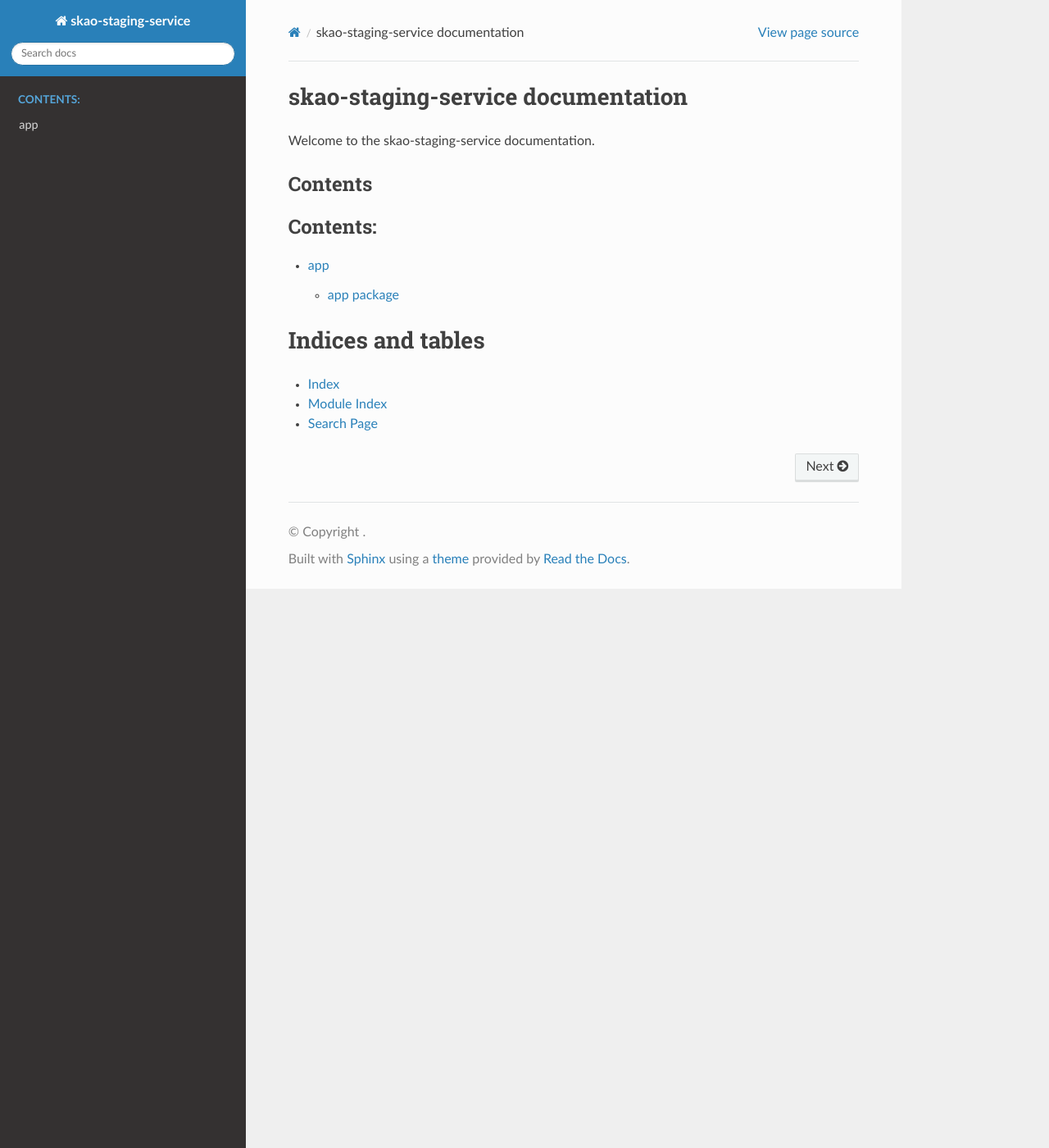
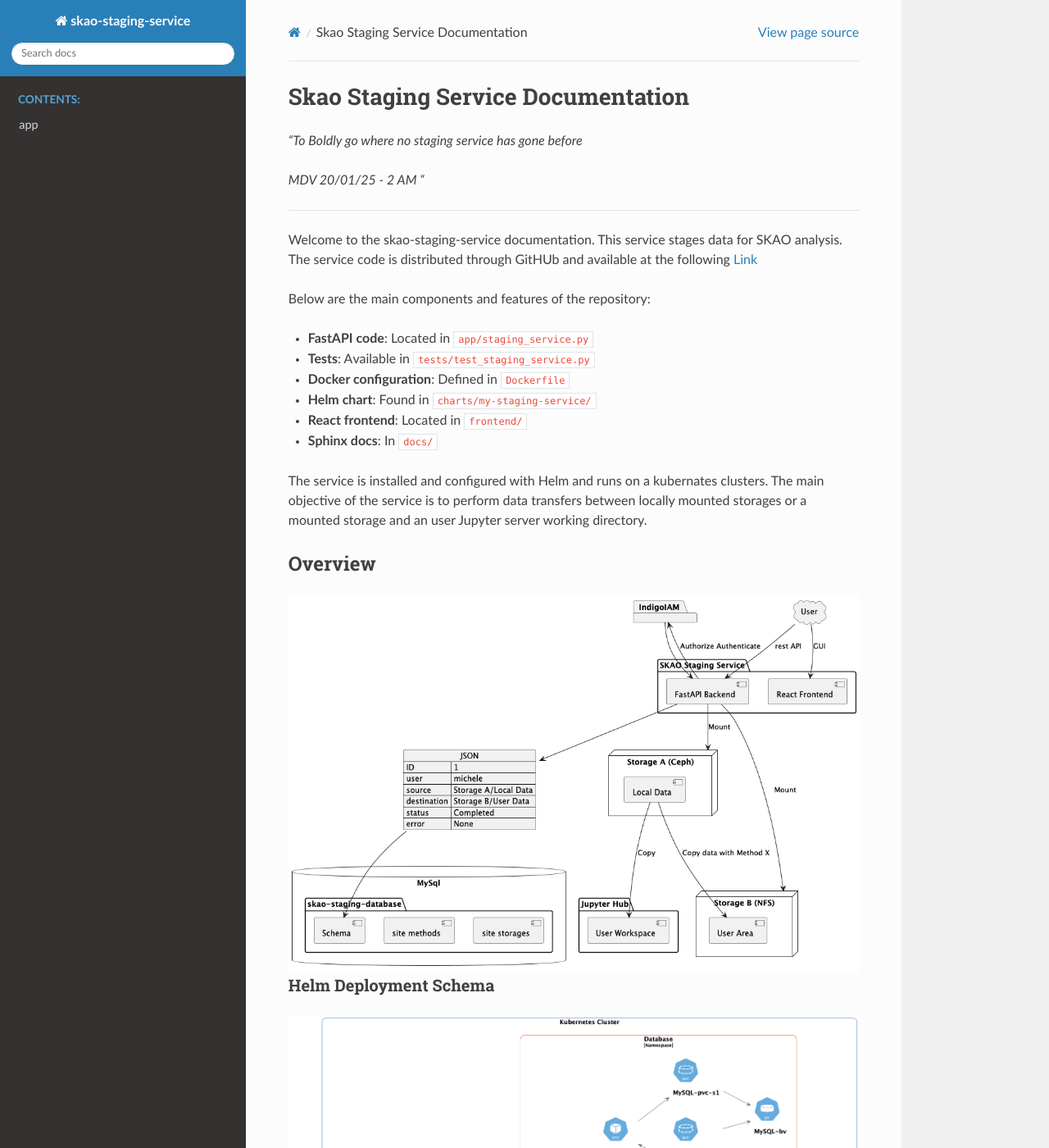
Before and after one commit to MicheleDelliVeneri/skao-staging-service, a Sphinx documentation site: the page built from docs/source/index.rst, in a window 1280 px wide and 1400 px high. Shown: the whole window at 82% size. Built offline with Sphinx 7.4.7 and the Read the Docs theme 3.1.0, drawn with Linux system fonts in a browser that asks for light colours; some of the changed text lies outside the part shown.

Commit message:
feat: working on docs

```diff
--- a/docs/source/index.rst
+++ b/docs/source/index.rst
@@ -1,7 +1,60 @@
-skao-staging-service documentation
+Skao Staging Service Documentation
 ==================================
 
+*"To Boldly go where no staging service has gone before*
+
+*MDV 20/01/25 - 2 AM "*
+
+------
+
 Welcome to the skao-staging-service documentation.
+This service stages data for SKAO analysis.
+The service code is distributed through GitHUb and available at the following
+`Link <https://github.com/MicheleDelliVeneri/skao-staging-service>`_
+
+Below are the main components and features of the repository:
+
+- **FastAPI code**: Located in ``app/staging_service.py``
+- **Tests**: Available in ``tests/test_staging_service.py``
+- **Docker configuration**: Defined in ``Dockerfile``
+- **Helm chart**: Found in ``charts/my-staging-service/``
+- **React frontend**: Located in ``frontend/``
+- **Sphinx docs**: In ``docs/``
+
+The service is installed and configured with Helm and runs on a kubernates clusters.
+The main objective of the service is to perform
+data transfers between locally mounted storages or a mounted storage
+and an user Jupyter server working directory.
+
+Overview
+--------
+.. image:: staging-service-schema.png
+   :alt: Staging Service Schema
+   :align: center
+
+
+Helm Deployment Schema
+**********
+
+.. image:: helm-layout.png
+   :alt: Helm Deployment Schema
+   :align: center
+
+The service relies on some underlying assumptions:
+
+1. There is a functioning Identity and Authentication Manager (IAM) which has authenticated the user
+and given authorization to accecss / move the data
+2. That the data has been moved to
+
+
+API Schema
+**********
+
+.. image:: logical-flow.png
+   :alt: Application Flow
+   :align: center
+
+
 
 Contents
 --------
```
Also changed, not shown: docs/source/helm-layout.png (added), docs/source/logical-flow.png (added), docs/source/staging-service-schema.png (added), 3 other files.
